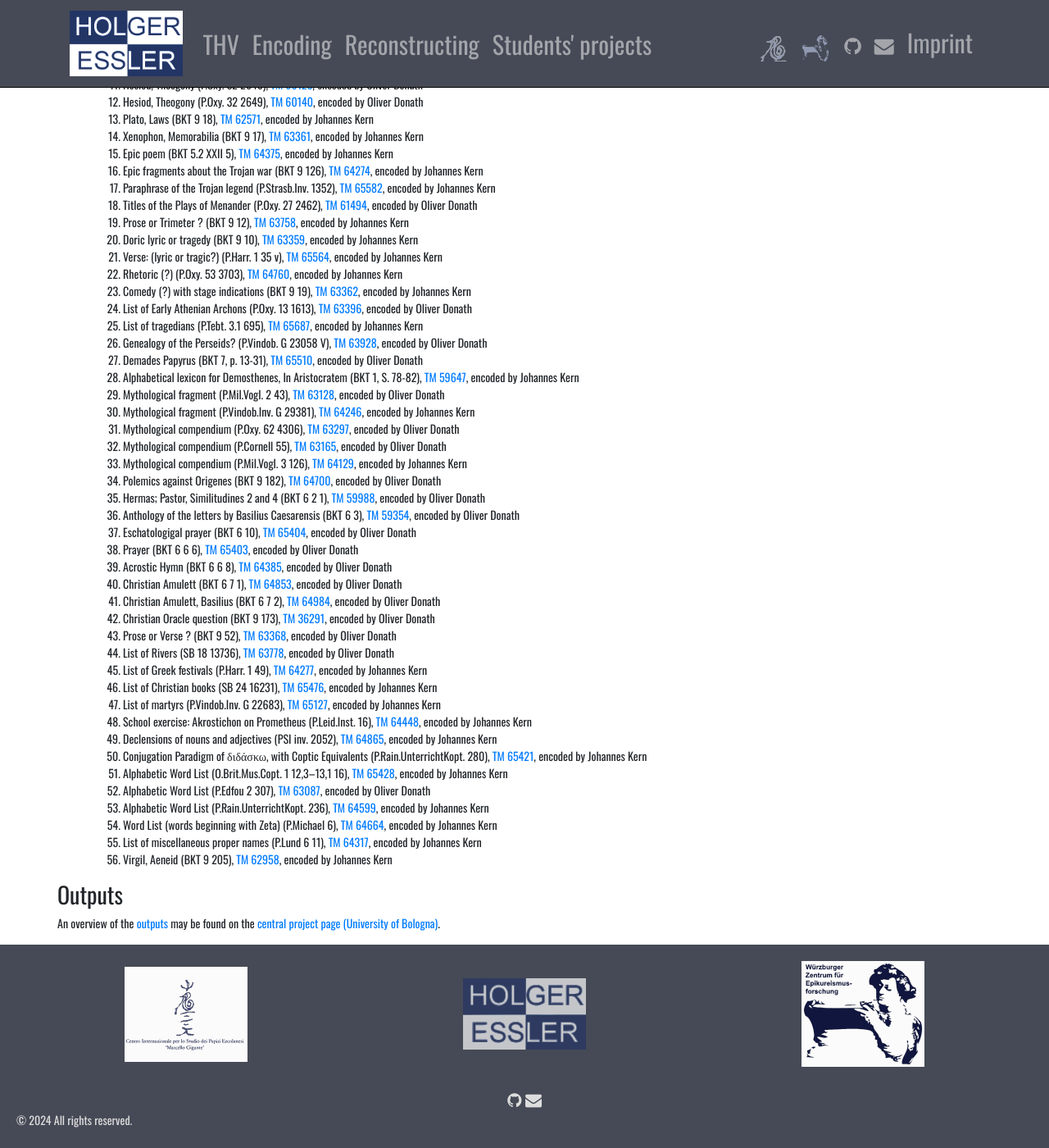
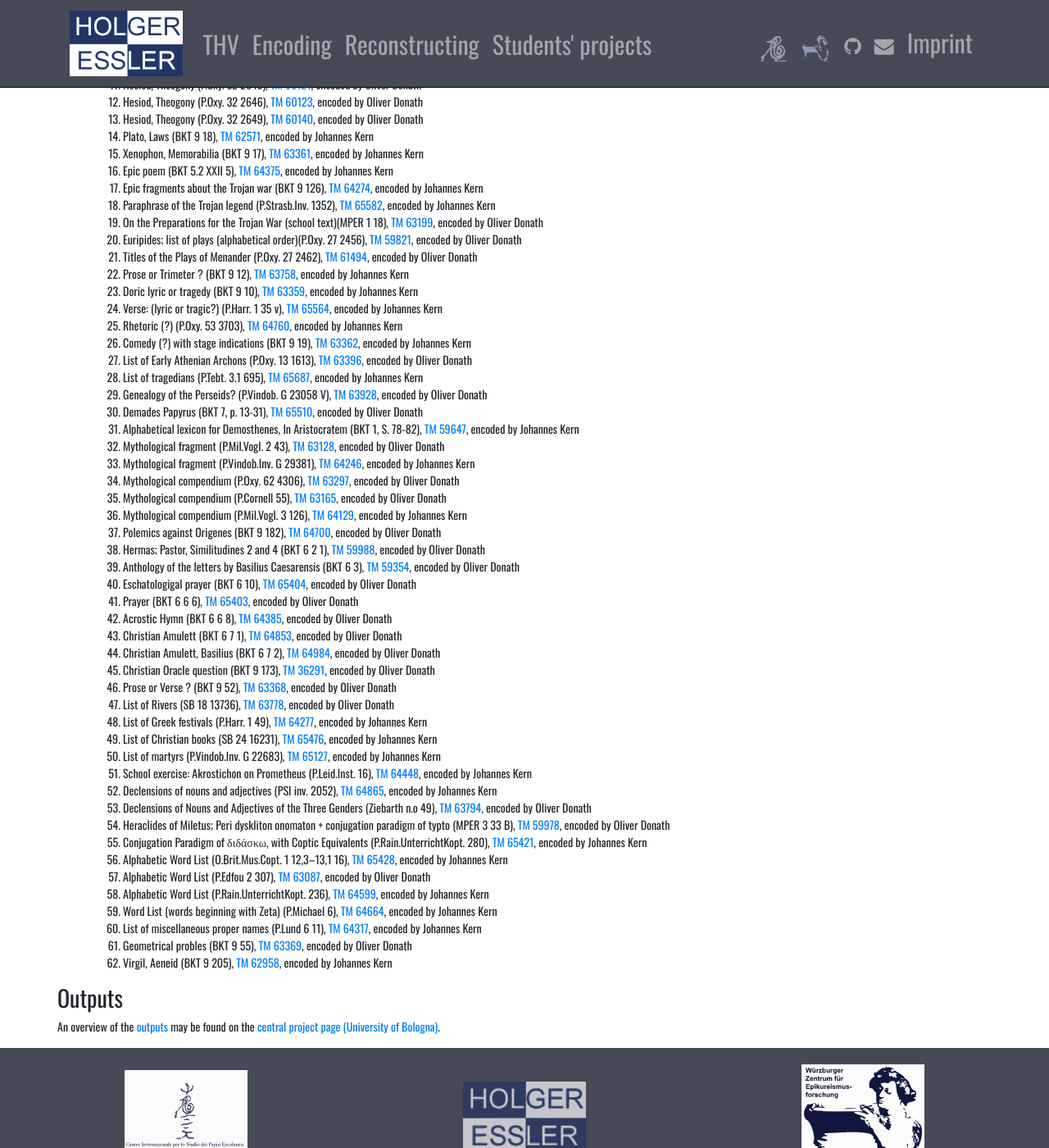
Before and after one commit to HolgerEssler/HolgerEssler.github.io, a Jekyll site: the page built from encode.html, in a window 1280 px wide and 1400 px high, scrolled down 900 px. Shown: the whole window at 82% size. Built offline with Jekyll 4.4.1, drawn with Linux system fonts in a browser that asks for light colours; nearby versions of some CDN libraries; some of the changed text lies outside the part shown.

Commit message:
Added new encodings.

```diff
--- a/editio.html
+++ b/editio.html
@@ -20,7 +20,7 @@
               <div>Editio maior</div>
             </div>
             <div class="row">
-              <p><em>Editio maior</em> is an umbrella for s series of projects and initiatives by Holger Essler to create the digital edition of papyri. There is a long-standing collaboration with the <a href="https://cispe.org/">Centro Internazionale per lo Studio dei Papiri Ercolanesi, Naples</a>, the <a href="https://www.uni-heidelberg.de/fakultaeten/philosophie/zaw/papy/">Institut für Papyrologie, Heidelberg</a>, and <a href="https://www.unipr.it/ugov/person/21578">Massimo Magnani, Parma</a>. So far, <strong>796 texts</strong> have been encoded in this way.</p>
+              <p><em>Editio maior</em> is an umbrella for s series of projects and initiatives by Holger Essler to create the digital edition of papyri. There is a long-standing collaboration with the <a href="https://cispe.org/">Centro Internazionale per lo Studio dei Papiri Ercolanesi, Naples</a>, the <a href="https://www.uni-heidelberg.de/fakultaeten/philosophie/zaw/papy/">Institut für Papyrologie, Heidelberg</a>, and <a href="https://www.unipr.it/ugov/person/21578">Massimo Magnani, Parma</a>. So far, <strong>802 texts</strong> have been encoded in this way.</p>
             </div>
             <div class="row">
               <h3>Current projects</h3>
@@ -35,7 +35,7 @@
             <div class="row">
               <h3>Completed projects</h3>
               <ul>
-                <li><strong><a href="/encode">ENCODE</a></strong> From September 1, 2020 to October 31, 2023, this joint project under the leadership of <a href="https://site.unibo.it/encode/en">Bologna</a> worked on the promotion of collaborative, participatory and intercultural digital access to the ancient written heritage through new didactic tools. One focus was on the encoding of fragmentary texts. In addition to creating an online course on encoding papyri (on #dariaTeach) Würburg encoded <strong>63 texts</strong> as part of a workshop and individual work.</li>
+                <li><strong><a href="/encode">ENCODE</a></strong> From September 1, 2020 to October 31, 2023, this joint project under the leadership of <a href="https://site.unibo.it/encode/en">Bologna</a> worked on the promotion of collaborative, participatory and intercultural digital access to the ancient written heritage through new didactic tools. One focus was on the encoding of fragmentary texts. In addition to creating an online course on encoding papyri (on #dariaTeach) Würburg encoded <strong>69 texts</strong> as part of a workshop and individual work.</li>
                 <li><strong><a href="https://epikur-wuerzburg.de/ekdosis/">Ekdosis - DAAD-funding</a></strong> From 1 April 2018 to 31 March 2020, Ekdosis was funded as a joint project by Würzburg and Parma by the <a href="http://daad.de">German Academic Exchange Service</a> and the Italian <a href="http://www.miur.gov.it/">Ministero dell'Istruzione, dell'Università e della Ricerca</a> as part of the <a href="https://www.daad.de/hochschulen/programme-weltweit/mobilitaet/ppp/de/23482-programm-des-projektbezogenen-personenaustauschs-ppp-mit-verschiedenen-partnerlaendern/">project-related exchange of persons program</a>. In the course of several workshops and research trips, <strong>62 texts</strong> were encoded.</li>
                 <li><strong><a href="https://epikur-wuerzburg.de/anagnosis/">Anagnosis</a>:</strong> From October 1, 2014 to December 31, 2019, Anagnosis was funded  by the German Federal Ministry of Education and Research as a sub-project of <a href="http://kallimachos.de">Kallimachos. Center for Digital Edition and Quantitative Analysis</a>. The aim was to automatically link transcriptions of papyri and manuscripts with the corresponding image file. In the course of this project, some texts were  encoded, partly as part of the <i>Thesaurus Herculanensium Voluminum</i>, <strong>148 texts</strong> as separate contributions to the <a href="https://www.uni-heidelberg.de/presse/news2018/pm20180416_neues-digitales-forschungsinstrument-fuer-altertumswissenschaftler.html">Digital Corpus of Literary Papyri</a>.</li>
                 <li><strong><a href="https://www.uni-heidelberg.de/presse/news2018/pm20180416_neues-digitales-forschungsinstrument-fuer-altertumswissenschaftler.html">Digital Corpus of Literary Papyri</a></strong> was a joint project funded by the NeH/DFG Bilateral Digital Program and lead by Heidelberg and New York. Running from July 2013 to August 2017 it created a digital platform for editions of literary papyri, which is now part of <a href="http://papyri.info">papyri.info</a>. As a partner, Würzburg contributed the texts of the <i>Thesaurus Herculanensium Voluminum</i> and added further texts in cooperation with <a href="https://epikur-wuerzburg.de/anagnosis/">Anagnosis</a> (see above).</li>
--- a/encode.html
+++ b/encode.html
@@ -56,6 +56,7 @@
                   <li>
                     <h4>Further encodings</h4>
                     <ol>
+                      <li>Iliad 16.642 - 17.23 with Commentary on Homeric Comparisons (JdE 60565), <a href="https://papyri.info/dclp/61605">TM 61605</a>, encoded by Oliver Donath</li>
                       <li>Hypothesis on Iliad 7 and 8 (P.Mich.Inv. 921), <a href="https://papyri.info/dclp/60694">TM 60694</a>, encoded by Oliver Donath</li>
                       <li>Commentary on Iliad 1 (P.Oxy. 65 4451), <a href="https://papyri.info/dclp/61158">TM 61158</a>, encoded by Oliver Donath</li>
                       <li>Scholia on Iliad 18 (P.Oxy. 11 1397), <a href="https://papyri.info/dclp/61053">TM 61053</a>, encoded by Oliver Donath</li>
@@ -73,6 +74,8 @@
                       <li>Epic poem (BKT 5.2 XXII 5), <a href="https://papyri.info/dclp/64375">TM 64375</a>, encoded by Johannes Kern</li>
                       <li>Epic fragments about the Trojan war (BKT 9 126), <a href="https://papyri.info/dclp/64274">TM 64274</a>, encoded by Johannes Kern</li>
                       <li>Paraphrase of the Trojan legend (P.Strasb.Inv. 1352), <a href="https://papyri.info/dclp/65582">TM 65582</a>, encoded by Johannes Kern</li>
+                      <li>On the Preparations for the Trojan War (school text)(MPER 1 18), <a href="https://papyri.info/dclp/63199">TM 63199</a>, encoded by Oliver Donath</li>
+                      <li>Euripides; list of plays (alphabetical order)(P.Oxy. 27 2456), <a href="https://papyri.info/dclp/59821">TM 59821</a>, encoded by Oliver Donath</li>
                       <li>Titles of the Plays of Menander (P.Oxy. 27 2462), <a href="https://papyri.info/dclp/61494">TM 61494</a>, encoded by Oliver Donath</li>
                       <li>Prose or Trimeter ? (BKT 9 12), <a href="https://papyri.info/dclp/63758">TM 63758</a>, encoded by Johannes Kern</li>
                       <li>Doric lyric or tragedy (BKT 9 10), <a href="https://papyri.info/dclp/63359">TM 63359</a>, encoded by Johannes Kern</li>
@@ -105,12 +108,15 @@
                       <li>List of martyrs (P.Vindob.Inv. G 22683), <a href="https://papyri.info/dclp/65127">TM 65127</a>, encoded by Johannes Kern</li>
                       <li>School exercise: Akrostichon on Prometheus (P.Leid.Inst. 16), <a href="https://papyri.info/dclp/64448">TM 64448</a>, encoded by Johannes Kern</li>
                       <li>Declensions of nouns and adjectives (PSI inv. 2052), <a href="https://papyri.info/dclp/64865">TM 64865</a>, encoded by Johannes Kern</li>
+                      <li>Declensions of Nouns and Adjectives of the Three Genders (Ziebarth n.o 49), <a href="https://papyri.info/dclp/63794">TM 63794</a>, encoded by Oliver Donath</li>
+                      <li>Heraclides of Miletus; Peri dyskliton onomaton + conjugation paradigm of typto (MPER 3 33 B), <a href="https://papyri.info/dclp/59978">TM 59978</a>, encoded by Oliver Donath</li>
                       <li>Conjugation Paradigm of διδάσκω, with Coptic Equivalents (P.Rain.UnterrichtKopt. 280), <a href="https://papyri.info/dclp/65421">TM 65421</a>, encoded by Johannes Kern</li>
                       <li>Alphabetic Word List (O.Brit.Mus.Copt. 1 12,3–13,1 16), <a href="https://papyri.info/dclp/65428">TM 65428</a>, encoded by Johannes Kern</li>
                       <li>Alphabetic Word List (P.Edfou 2 307), <a href="https://papyri.info/dclp/63087">TM 63087</a>, encoded by Oliver Donath</li>
                       <li>Alphabetic Word List (P.Rain.UnterrichtKopt. 236), <a href="https://papyri.info/dclp/64599">TM 64599</a>, encoded by Johannes Kern</li>
                       <li>Word List (words beginning with Zeta) (P.Michael 6), <a href="https://papyri.info/dclp/64664">TM 64664</a>, encoded by Johannes Kern</li>
                       <li>List of miscellaneous proper names (P.Lund 6 11), <a href="https://papyri.info/dclp/64317">TM 64317</a>, encoded by Johannes Kern</li>
+                      <li>Geometrical probles (BKT 9 55), <a href="https://papyri.info/dclp/63369">TM 63369</a>, encoded by Oliver Donath</li>
                       <li>Virgil, Aeneid (BKT 9 205), <a href="https://papyri.info/dclp/62958">TM 62958</a>, encoded by Johannes Kern</li>
                     </ol>
                   </li>
```
